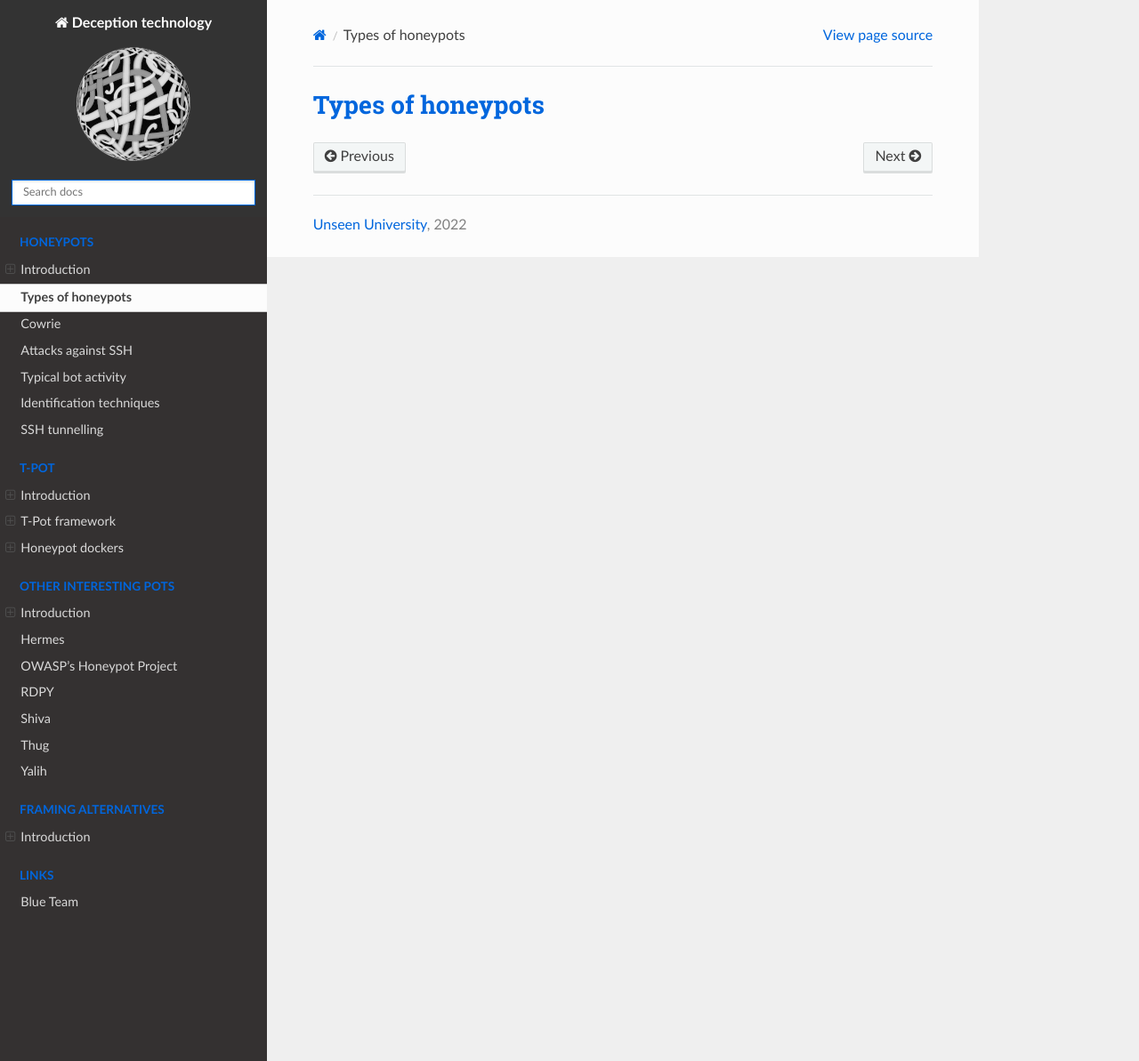
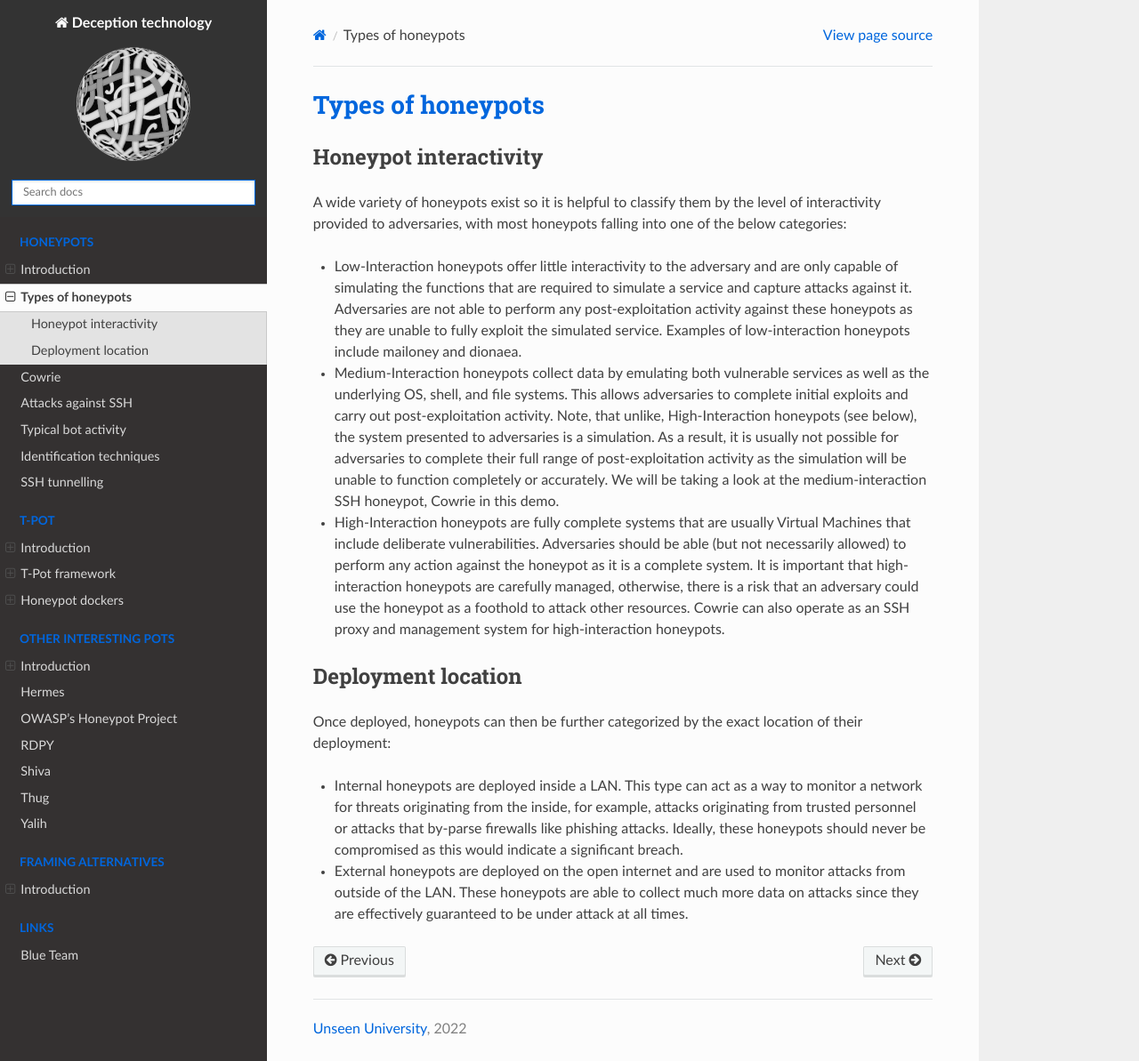
Before and after one commit to tymyrddin/blue-honey, a Sphinx documentation site: the page built from source/docs/honey/types.md, in a window 1280 px wide and 1193 px high. Shown: the whole window at 89% size. Built offline with Sphinx 7.4.7 and the Read the Docs theme 2.0.0, drawn with Linux system fonts in a browser that asks for light colours.

Commit message:
Types etc.

```diff
--- a/source/docs/honey/types.md
+++ b/source/docs/honey/types.md
@@ -1 +1,16 @@
 # Types of honeypots
+
+## Honeypot interactivity
+
+A wide variety of honeypots exist so it is helpful to classify them by the level of interactivity provided to adversaries, with most honeypots falling into one of the below categories:
+
+* Low-Interaction honeypots offer little interactivity to the adversary and are only capable of simulating the functions that are required to simulate a service and capture attacks against it. Adversaries are not able to perform any post-exploitation activity against these honeypots as they are unable to fully exploit the simulated service. Examples of low-interaction honeypots include mailoney and dionaea.
+* Medium-Interaction honeypots collect data by emulating both vulnerable services as well as the underlying OS, shell, and file systems. This allows adversaries to complete initial exploits and carry out post-exploitation activity. Note, that unlike, High-Interaction honeypots (see below), the system presented to adversaries is a simulation. As a result, it is usually not possible for adversaries to complete their full range of post-exploitation activity as the simulation will be unable to function completely or accurately. We will be taking a look at the medium-interaction SSH honeypot, Cowrie in this demo.
+* High-Interaction honeypots are fully complete systems that are usually Virtual Machines that include deliberate vulnerabilities. Adversaries should be able (but not necessarily allowed) to perform any action against the honeypot as it is a complete system. It is important that high-interaction honeypots are carefully managed, otherwise, there is a risk that an adversary could use the honeypot as a foothold to attack other resources. Cowrie can also operate as an SSH proxy and management system for high-interaction honeypots.
+
+## Deployment location
+
+Once deployed, honeypots can then be further categorized by the exact location of their deployment:
+
+* Internal honeypots are deployed inside a LAN. This type can act as a way to monitor a network for threats originating from the inside, for example, attacks originating from trusted personnel or attacks that by-parse firewalls like phishing attacks. Ideally, these honeypots should never be compromised as this would indicate a significant breach.
+* External honeypots are deployed on the open internet and are used to monitor attacks from outside of the LAN. These honeypots are able to collect much more data on attacks since they are effectively guaranteed to be under attack at all times.
```
